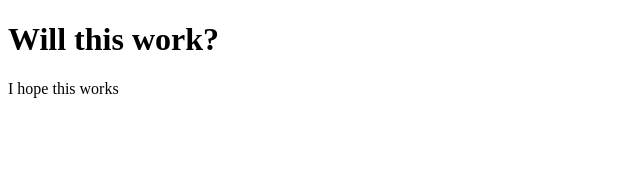
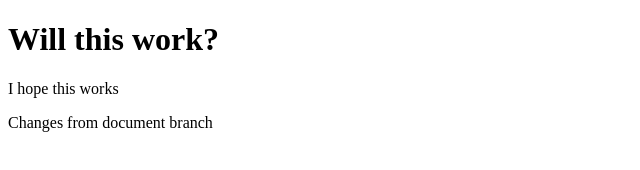
Before and after one commit to Xanderitsme/TestProjectFTP, a plain HTML site: page public_html/testDocument.html in a window 1280 px wide. Shown: the whole page, without its empty margins (0-640 px from the left). Drawn offline with Linux system fonts and the light colour scheme.

Commit message:
testDocument.html has been changed by document br

```diff
--- a/public_html/testDocument.html
+++ b/public_html/testDocument.html
@@ -7,5 +7,7 @@
         <h1>Will this work?</h1>
 
         <p>I hope this works</p>
+
+        <p>Changes from document branch</p>
     </body>
 </html>
```
